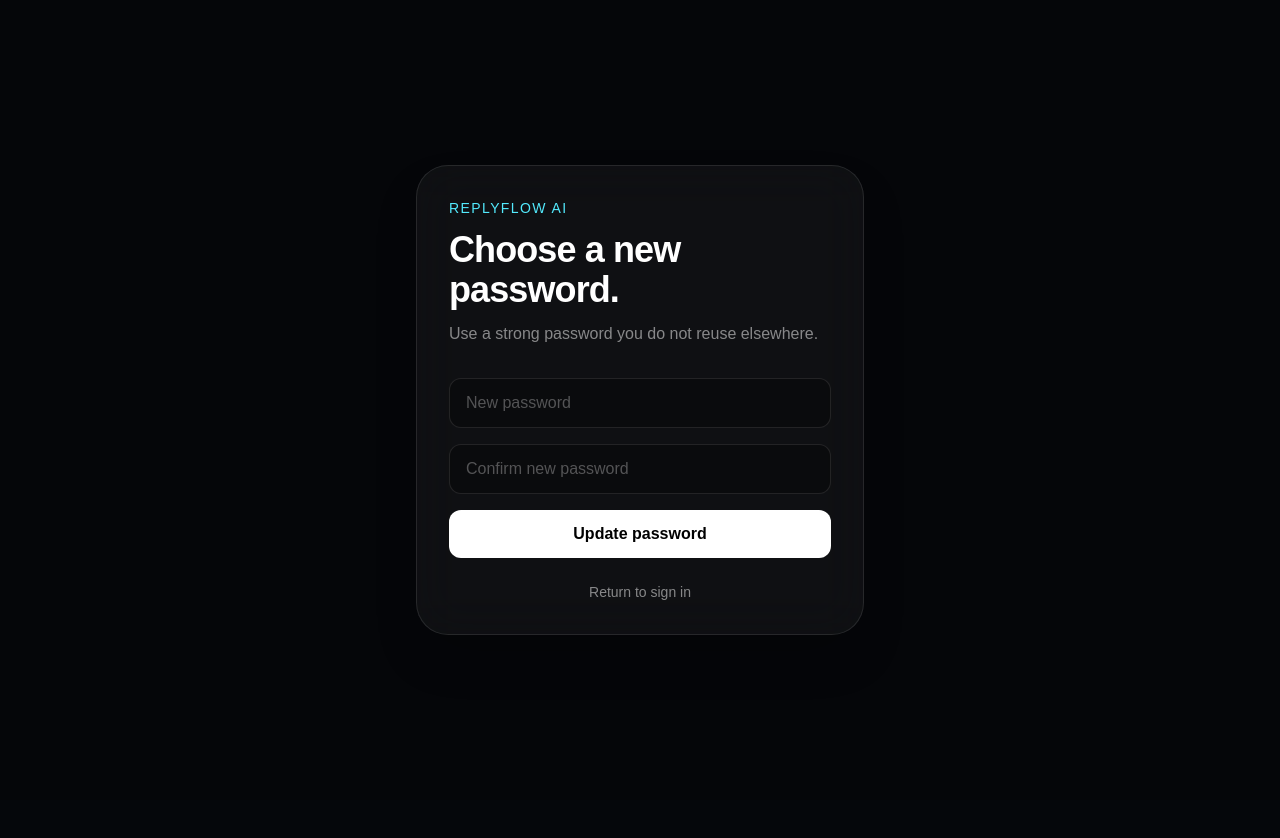
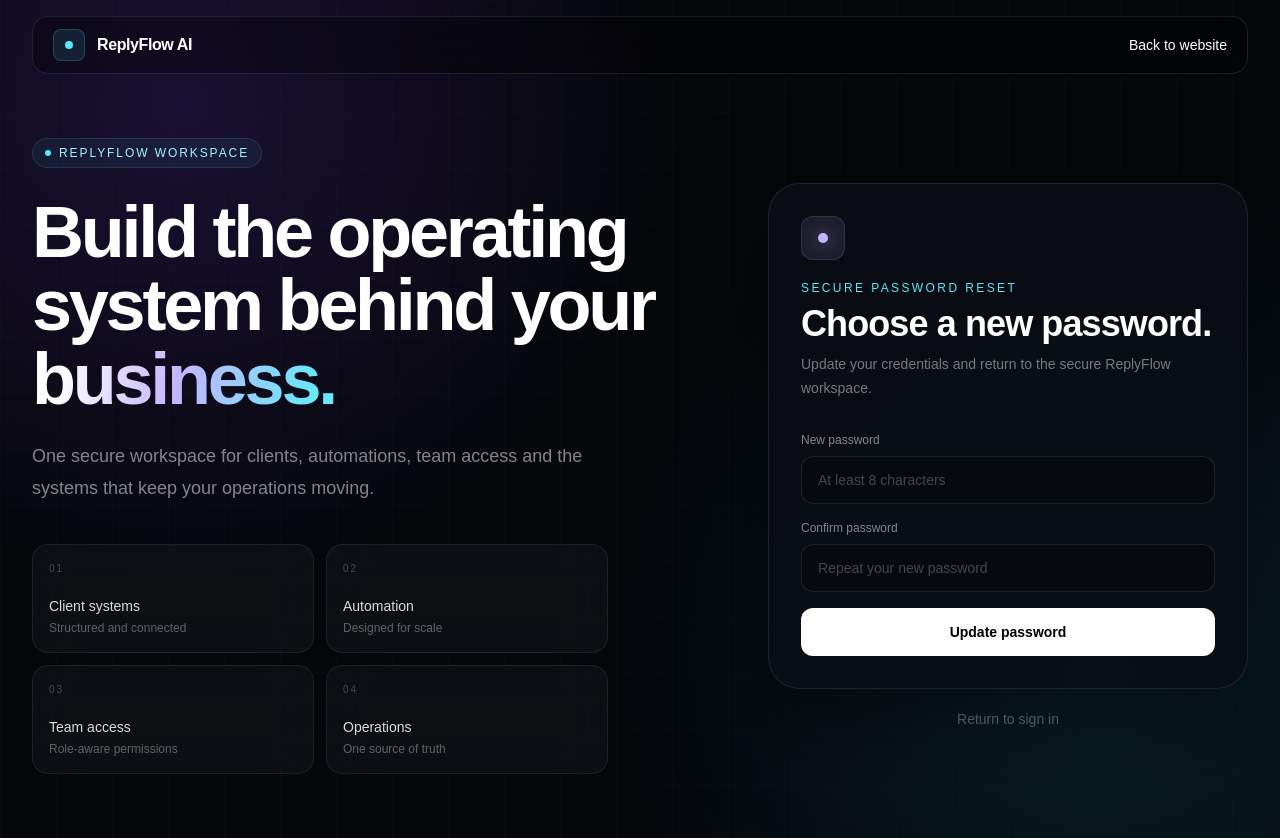
Before and after one commit to replyflowai26/replyflowagency, a Next.js app: page /reset-password in a window 1280 px wide. Before the commit the page ends 800 px from the top, so only its background shows below. Built offline with nearby package versions, Linux system fonts and the light colour scheme.

Commit message:
feat: redesign password reset experience

```diff
--- a/src/app/reset-password/page.tsx
+++ b/src/app/reset-password/page.tsx
@@ -4,6 +4,7 @@
 import { useRouter } from "next/navigation"
 import { useState, type FormEvent } from "react"
 import { createClient } from "@/lib/supabase/client"
+import { AuthShell } from "@/components/auth-shell"
 
 export default function ResetPasswordPage() {
   const router = useRouter()
@@ -15,28 +16,22 @@
   async function handleSubmit(event: FormEvent<HTMLFormElement>) {
     event.preventDefault()
     setErrorMessage("")
-
     if (password.length < 8) {
       setErrorMessage("Your password must be at least 8 characters.")
       return
     }
-
     if (password !== confirmPassword) {
       setErrorMessage("Passwords do not match.")
       return
     }
-
     setIsSubmitting(true)
-
     try {
       const supabase = createClient()
       const { error } = await supabase.auth.updateUser({ password })
-
       if (error) {
         setErrorMessage("Unable to update your password. Request a new reset link and try again.")
         return
       }
-
       await supabase.auth.signOut()
       router.replace("/login?reset=success")
     } catch {
@@ -47,51 +42,18 @@
   }
 
   return (
-    <main className="flex min-h-screen items-center justify-center bg-[#050609] px-6 text-white">
-      <section className="w-full max-w-md rounded-[2rem] border border-white/10 bg-white/[0.045] p-8 shadow-2xl backdrop-blur-xl">
-        <p className="text-sm tracking-widest text-cyan-300">REPLYFLOW AI</p>
-        <h1 className="mt-3 text-4xl font-semibold tracking-tight">Choose a new password.</h1>
-        <p className="mt-3 text-white/50">Use a strong password you do not reuse elsewhere.</p>
-
-        <form className="mt-8 space-y-4" onSubmit={handleSubmit} noValidate>
-          <input
-            type="password"
-            value={password}
-            onChange={(event) => setPassword(event.target.value)}
-            placeholder="New password"
-            autoComplete="new-password"
-            minLength={8}
-            required
-            disabled={isSubmitting}
-            className="w-full rounded-xl border border-white/10 bg-black/30 px-4 py-3 text-white outline-none placeholder:text-white/30 focus:border-cyan-300/40"
-          />
-          <input
-            type="password"
-            value={confirmPassword}
-            onChange={(event) => setConfirmPassword(event.target.value)}
-            placeholder="Confirm new password"
-            autoComplete="new-password"
-            minLength={8}
-            required
-            disabled={isSubmitting}
-            className="w-full rounded-xl border border-white/10 bg-black/30 px-4 py-3 text-white outline-none placeholder:text-white/30 focus:border-cyan-300/40"
-          />
-
-          {errorMessage && <p className="text-sm text-rose-300" role="alert">{errorMessage}</p>}
-
-          <button
-            type="submit"
-            disabled={isSubmitting}
-            className="w-full rounded-xl bg-white px-4 py-3 font-semibold text-black transition hover:bg-cyan-100 disabled:opacity-60"
-          >
-            {isSubmitting ? "Updating…" : "Update password"}
-          </button>
-        </form>
-
-        <p className="mt-6 text-center text-sm text-white/50">
-          <Link className="text-cyan-300 hover:text-cyan-200" href="/login">Return to sign in</Link>
-        </p>
-      </section>
-    </main>
+    <AuthShell
+      eyebrow="Secure password reset"
+      title="Choose a new password."
+      description="Update your credentials and return to the secure ReplyFlow workspace."
+      footer={<p className="text-sm text-white/40"><Link className="font-medium text-cyan-300 transition hover:text-cyan-200" href="/login">Return to sign in</Link></p>}
+    >
+      <form className="space-y-4" onSubmit={handleSubmit} noValidate>
+        <label className="block"><span className="mb-2 block text-xs font-medium text-white/50">New password</span><input type="password" value={password} onChange={(event) => setPassword(event.target.value)} placeholder="At least 8 characters" autoComplete="new-password" minLength={8} required disabled={isSubmitting} className="h-12 w-full rounded-xl border border-white/10 bg-black/30 px-4 text-sm text-white outline-none transition placeholder:text-white/25 focus:border-cyan-300/40 focus:ring-4 focus:ring-cyan-300/[.06] disabled:opacity-60" /></label>
+        <label className="block"><span className="mb-2 block text-xs font-medium text-white/50">Confirm password</span><input type="password" value={confirmPassword} onChange={(event) => setConfirmPassword(event.target.value)} placeholder="Repeat your new password" autoComplete="new-password" minLength={8} required disabled={isSubmitting} className="h-12 w-full rounded-xl border border-white/10 bg-black/30 px-4 text-sm text-white outline-none transition placeholder:text-white/25 focus:border-cyan-300/40 focus:ring-4 focus:ring-cyan-300/[.06] disabled:opacity-60" /></label>
+        {errorMessage && <div className="rounded-xl border border-rose-300/15 bg-rose-300/[.06] px-3 py-2.5 text-sm text-rose-200" role="alert">{errorMessage}</div>}
+        <button type="submit" disabled={isSubmitting} className="h-12 w-full rounded-xl bg-white px-4 text-sm font-semibold text-black transition hover:bg-cyan-50 disabled:cursor-not-allowed disabled:opacity-60">{isSubmitting ? "Updating password…" : "Update password"}</button>
+      </form>
+    </AuthShell>
   )
 }
```
